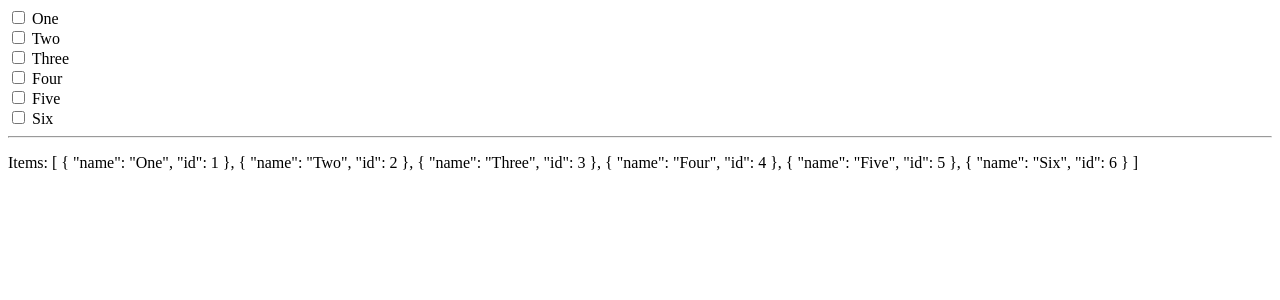
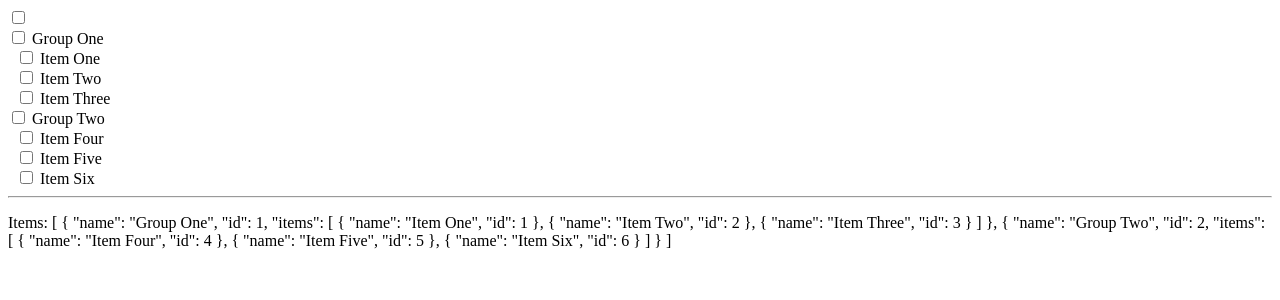
Before and after one commit to dreiv/vue-grouping-checkbox, a Vue app: page / in a window 1280 px wide. Shown: the top 300 px of the page. Built offline with nearby package versions, Linux system fonts and the light colour scheme.

Commit message:
separate component

```diff
--- a/src/App.vue
+++ b/src/App.vue
@@ -1,34 +1,41 @@
 <template>
   <div id="app">
-    <label v-for="item of items" :key="item.id">
-      <input type="checkbox" :value="item" v-model="item.checked" />
-      {{ item.name }}
-    </label>
+    <checkbox-groups :groups="groups"/>
+
     <hr>
-    <p>Items: {{ items }}</p>
+    <p>Items: {{ groups }}</p>
   </div>
 </template>
 
 <script>
+import CheckboxGroups from "@/components/CheckboxGroups.vue";
+
 export default {
   name: "App",
+  components: { CheckboxGroups },
   data() {
     return {
-      items: [
-        { name: "One", id: 1 },
-        { name: "Two", id: 2 },
-        { name: "Three", id: 3 },
-        { name: "Four", id: 4 },
-        { name: "Five", id: 5 },
-        { name: "Six", id: 6 },
+      groups: [
+        {
+          name: "Group One",
+          id: 1,
+          items: [
+            { name: "Item One", id: 1 },
+            { name: "Item Two", id: 2 },
+            { name: "Item Three", id: 3 },
+          ],
+        },
+        {
+          name: "Group Two",
+          id: 2,
+          items: [
+            { name: "Item Four", id: 4 },
+            { name: "Item Five", id: 5 },
+            { name: "Item Six", id: 6 },
+          ],
+        },
       ],
     };
   },
 };
 </script>
-
-<style>
-label {
-  display: block;
-}
-</style>
--- /dev/null
+++ b/src/components/CheckboxGroups.vue
@@ -0,0 +1,36 @@
+<template>
+  <div>
+    <input type="checkbox" v-model="checked" />
+    <div v-for="group of groups" :key="group.id">
+      <input type="checkbox" :value="group" v-model="group.checked" />
+      {{group.name}}
+      <label v-for="item of group.items" :key="item.id">
+        <input type="checkbox" :value="item" v-model="item.checked" />
+        {{ item.name }}
+      </label>
+    </div>
+  </div>
+</template>
+
+<script>
+export default {
+  props: {
+    groups: {
+      type: Array,
+      required: true,
+    },
+  },
+  data() {
+    return {
+      checked: false,
+    };
+  },
+};
+</script>
+
+<style scoped>
+label {
+  display: block;
+  margin-left: 0.5rem;
+}
+</style>
```
